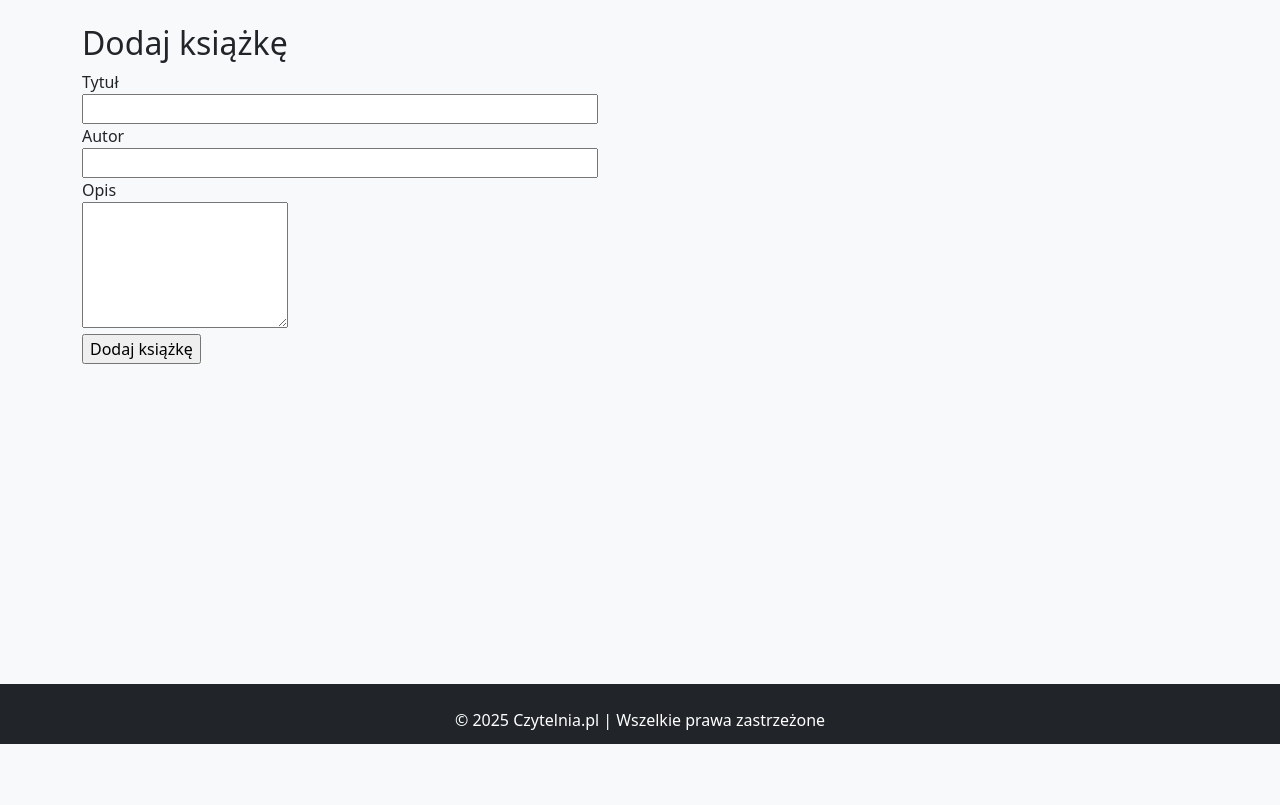
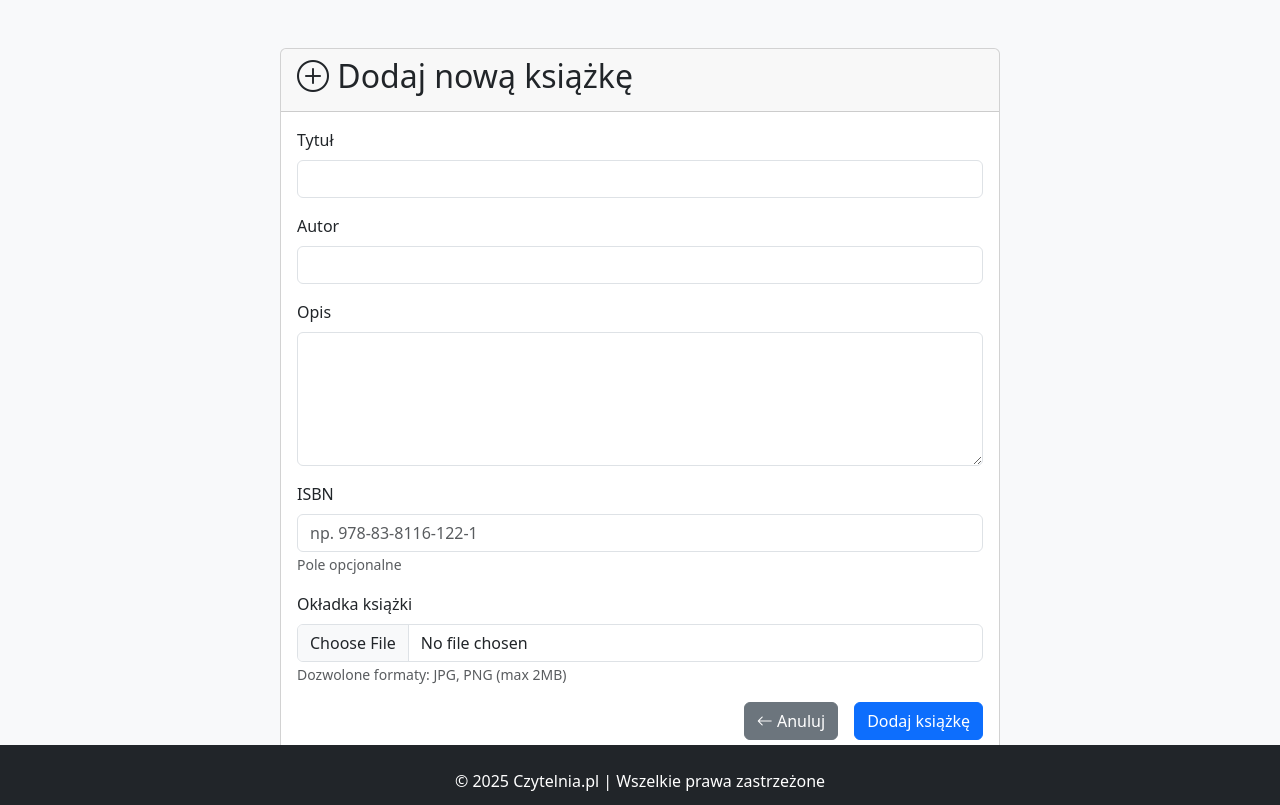
Before and after one commit to esnuter/czytelnia, a Flask app: page /add_book in a window 1280 px wide. Shown: the part 56-861 px from the top of the page. Before the commit the page ends 800 px from the top, so only its background shows below. Run offline with Flask 3, Linux system fonts and the light colour scheme; a user stored in the database is signed in; tables that the repository leaves empty hold one stand-in row (values such as "Sample post"); some libraries are stand-ins or nearby versions.

Commit message:
Add book cover upload functionality

```diff
--- a/app.py
+++ b/app.py
@@ -1,12 +1,17 @@
-from flask import Flask, render_template, redirect, url_for, flash, request
+from flask import Flask, render_template, redirect, url_for, flash, request, send_from_directory
 from flask_login import login_user, logout_user, login_required, current_user
 from flask_wtf import FlaskForm
+from flask_wtf.file import FileField, FileAllowed
 from wtforms import StringField, PasswordField, SubmitField
-from wtforms.validators import DataRequired, Length, Email, ValidationError
+from wtforms.validators import DataRequired, Length, Email, ValidationError, Regexp
 from extensions import db, login_manager, bcrypt
 from models import *
 from wtforms import StringField, PasswordField, SubmitField, TextAreaField, SelectField
 from sqlalchemy import and_
+import os
+from werkzeug.utils import secure_filename
+from PIL import Image
+import uuid
 
 app = Flask(__name__)
 app.config['SECRET_KEY'] = 'tajny-klucz-123'  #
@@ -19,6 +24,15 @@ login_manager.login_view = 'login'
 @login_manager.user_loader
 def load_user(user_id):
     return User.query.get(int(user_id))
+
+# files
+app.config['UPLOAD_FOLDER'] = 'static/uploads/covers'
+app.config['ALLOWED_EXTENSIONS'] = {'jpg', 'jpeg', 'png'}
+app.config['MAX_CONTENT_LENGTH'] = 2 * 1024 * 1024  # 2MB limit
+
+def allowed_file(filename):
+    return '.' in filename and \
+           filename.rsplit('.', 1)[1].lower() in app.config['ALLOWED_EXTENSIONS']
 
 # Forms
 class RegisterForm(FlaskForm):
@@ -40,6 +54,10 @@ class BookForm(FlaskForm):
     title = StringField('Tytuł', validators=[DataRequired()])
     author = StringField('Autor', validators=[DataRequired()])
     description = TextAreaField('Opis')
+    isbn = StringField('ISBN')
+    cover = FileField('Okładka książki', validators=[
+        FileAllowed(['jpg', 'jpeg', 'png'], 'Tylko obrazy JPG/PNG!')
+    ])
     submit = SubmitField('Dodaj książkę')
 
 class ReviewForm(FlaskForm):
@@ -104,15 +122,31 @@ def add_book():
 
     form = BookForm()
     if form.validate_on_submit():
+        cover_url = ''
+        if form.cover.data:
+            file = form.cover.data
+            if file and allowed_file(file.filename):
+                filename = secure_filename(f"{uuid.uuid4().hex}.{file.filename.rsplit('.', 1)[1].lower()}")
+                os.makedirs(app.config['UPLOAD_FOLDER'], exist_ok=True)
+                file_path = os.path.join(app.config['UPLOAD_FOLDER'], filename)
+                file.save(file_path)
+                img = Image.open(file_path)
+                img.thumbnail((300, 300))
+                img.save(file_path)
+                cover_url = f"/uploads/covers/{filename}"
+
         book = Book(
             title=form.title.data,
             author=form.author.data,
-            description=form.description.data
+            description=form.description.data,
+            isbn=form.isbn.data,
+            cover_url=cover_url
         )
         db.session.add(book)
         db.session.commit()
         flash('Książka dodana!', 'success')
         return redirect(url_for('book_list'))
+
     return render_template('add_book.html', form=form)
 
 @app.route('/books')
@@ -135,7 +169,6 @@ def my_library():
         .order_by(UserLibrary.status.desc(), UserLibrary.id.desc())\
         .paginate(page=page, per_page=per_page, error_out=False)
 
-    # Oblicz statystyki
     total_books = library_pagination.total
     finished_books = UserLibrary.query.filter_by(
         user_id=current_user.id,
@@ -177,7 +210,7 @@ def add_to_library(book_id):
 
     return redirect(url_for('book_list'))
 
-@app.route('/update_status/<int:entry_id>/<status>')
+@app.route('/update_status/<int:entry_id>/<status>', methods=['POST'])
 @login_required
 def update_status(entry_id, status):
     entry = UserLibrary.query.get_or_404(entry_id)
@@ -188,7 +221,7 @@ def update_status(entry_id, status):
 
     entry.status = status
     db.session.commit()
-    flash('Status zaktualizowany!', 'success')
+    flash(f'Status książki "{entry.library_book.title}" zaktualizowany na "{status}"!', 'success')
     return redirect(url_for('my_library'))
 
 @app.route('/remove_from_library/<int:entry_id>', methods=['POST'])
@@ -211,10 +244,19 @@ def add_review(book_id):
     book = Book.query.get_or_404(book_id)
     form = ReviewForm()
 
+    existing_review = Review.query.filter_by(
+        book_id=book.id,
+        user_id=current_user.id
+    ).first()
+
+    if existing_review:
+        flash('Możesz dodać tylko jedną recenzję per książka!', 'warning')
+        return redirect(url_for('book_details', book_id=book.id))
+
     if form.validate_on_submit():
         review = Review(
             rating=form.rating.data,
-            text=form.text.data,
+            text=form.text.data or None,
             user_id=current_user.id,
             book_id=book.id
         )
@@ -245,10 +287,13 @@ def book_details(book_id):
         avg_rating=round(avg_rating, 1)
     )
 
+@app.route('/uploads/covers/<filename>')
+def uploaded_cover(filename):
+    return send_from_directory(app.config['UPLOAD_FOLDER'], filename)
+
 #
 
 with app.app_context():
-    # db.drop_all()
     db.create_all()
 
     if not User.query.filter_by(username='admin').first():
--- a/templates/add_book.html
+++ b/templates/add_book.html
@@ -1,20 +1,71 @@
 {% extends "base.html" %}
+
+{% block title %}Dodaj książkę{% endblock %}
+
 {% block content %}
-<h2>Dodaj książkę</h2>
-<form method="POST">
-    {{ form.hidden_tag() }}
-    <div>
-        {{ form.title.label }}<br>
-        {{ form.title(size=50) }}
+<div class="container mt-4">
+    <div class="row justify-content-center">
+        <div class="col-md-8">
+            <div class="card">
+                <div class="card-header">
+                    <h2><i class="bi bi-plus-circle"></i> Dodaj nową książkę</h2>
+                </div>
+                <div class="card-body">
+                    <form method="POST" enctype="multipart/form-data">
+                        {{ form.hidden_tag() }}
+
+                        <div class="mb-3">
+                            {{ form.title.label(class="form-label") }}
+                            {{ form.title(class="form-control") }}
+                            {% if form.title.errors %}
+                                <div class="invalid-feedback d-block">
+                                    {{ form.title.errors[0] }}
+                                </div>
+                            {% endif %}
+                        </div>
+
+                        <div class="mb-3">
+                            {{ form.author.label(class="form-label") }}
+                            {{ form.author(class="form-control") }}
+                            {% if form.author.errors %}
+                                <div class="invalid-feedback d-block">
+                                    {{ form.author.errors[0] }}
+                                </div>
+                            {% endif %}
+                        </div>
+
+                        <div class="mb-3">
+                            {{ form.description.label(class="form-label") }}
+                            {{ form.description(class="form-control", rows=5) }}
+                        </div>
+
+                        <div class="mb-3">
+                            {{ form.isbn.label(class="form-label") }}
+                            {{ form.isbn(class="form-control", placeholder="np. 978-83-8116-122-1") }}
+                            <small class="text-muted">Pole opcjonalne</small>
+                        </div>
+
+                        <div class="mb-3">
+                            {{ form.cover.label(class="form-label") }}
+                            {{ form.cover(class="form-control") }}
+                            <small class="text-muted">Dozwolone formaty: JPG, PNG (max 2MB)</small>
+                            {% if form.cover.errors %}
+                                <div class="invalid-feedback d-block">
+                                    {{ form.cover.errors[0] }}
+                                </div>
+                            {% endif %}
+                        </div>
+
+                        <div class="d-grid gap-2 d-md-flex justify-content-md-end">
+                            <a href="{{ url_for('book_list') }}" class="btn btn-secondary me-md-2">
+                                <i class="bi bi-arrow-left"></i> Anuluj
+                            </a>
+                            {{ form.submit(class="btn btn-primary") }}
+                        </div>
+                    </form>
+                </div>
+            </div>
+        </div>
     </div>
-    <div>
-        {{ form.author.label }}<br>
-        {{ form.author(size=50) }}
-    </div>
-    <div>
-        {{ form.description.label }}<br>
-        {{ form.description(rows=5) }}
-    </div>
-    {{ form.submit() }}
-</form>
+</div>
 {% endblock %}
```
Also changed, not shown: models.py (+9 -2 lines), templates/book_details.html (+63 -27 lines), templates/my_library.html (+8 -8 lines), instance/czytelnia.db, 1 other file.
